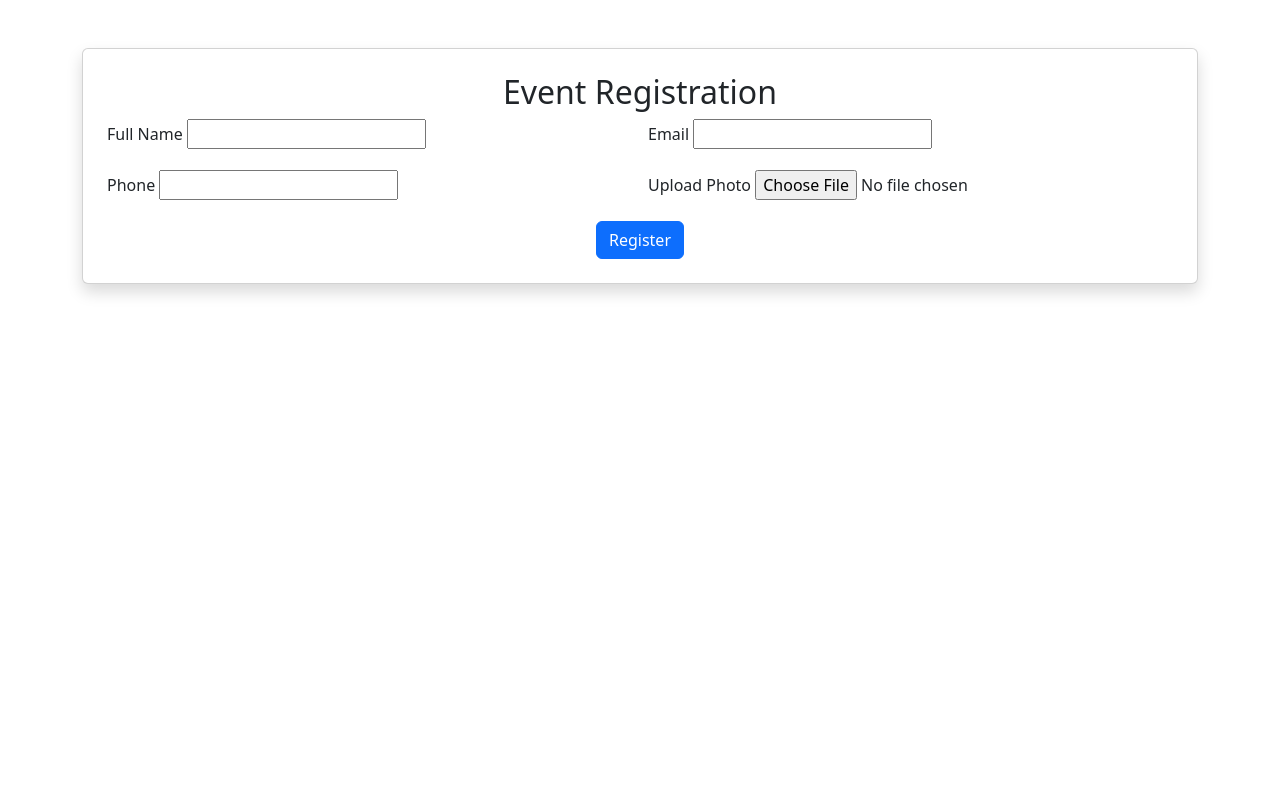
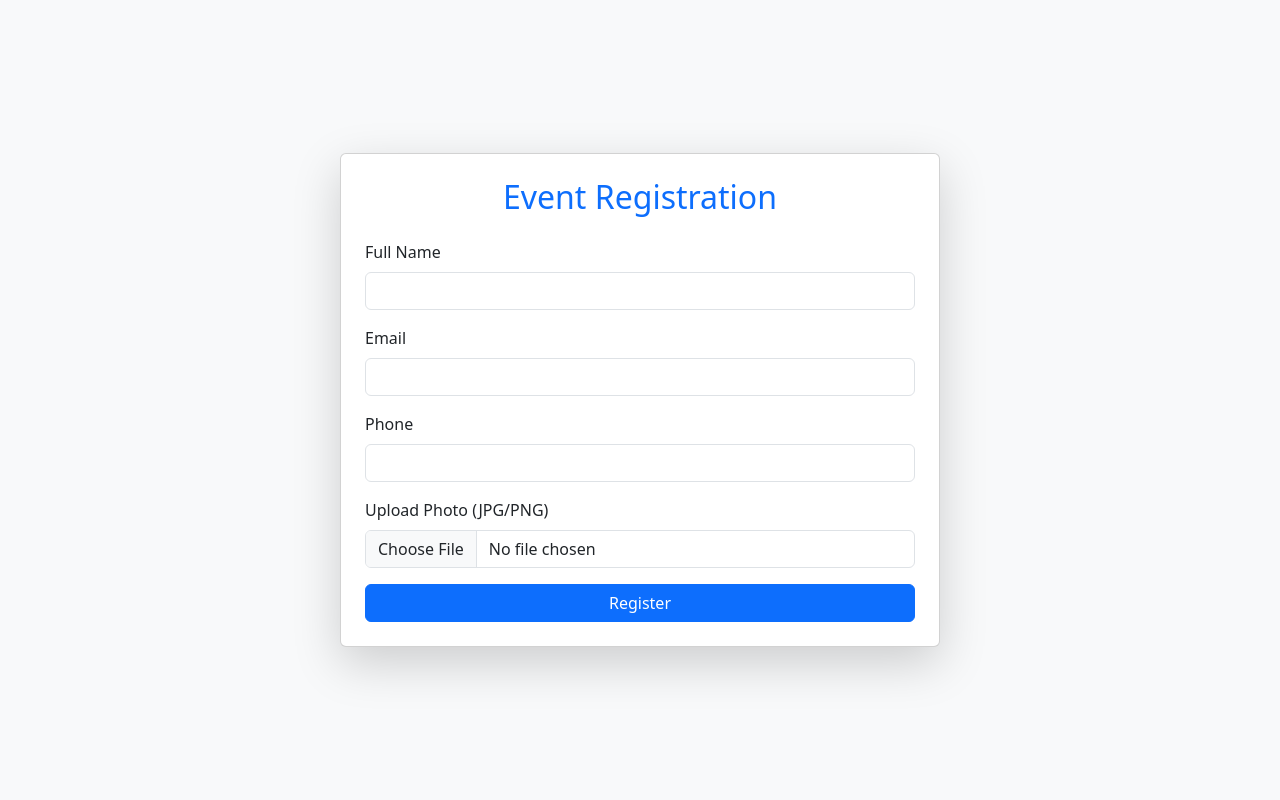
Before and after one commit to Pravin1427/event-registration-system, a Django app: page / in a window 1280 px wide. Run offline with Django 5.2, Linux system fonts and the light colour scheme.

Commit message:
Finalised Version 1.0

```diff
--- a/event_registration/urls.py
+++ b/event_registration/urls.py
@@ -4,6 +4,8 @@ from django.conf import settings
 from django.conf.urls.static import static
 
 urlpatterns = [
+    # Admin site URL
     path('admin/', admin.site.urls),
+    # Include the URL configurations of the 'registration' app
     path('', include('registration.urls')),
 ] + static(settings.MEDIA_URL, document_root=settings.MEDIA_ROOT)
--- a/registration/admin.py
+++ b/registration/admin.py
@@ -1,11 +1,13 @@
 from django.contrib import admin
 from .models import Visitor
 
+# Register the Visitor model to Django Admin
 @admin.register(Visitor)
 class VisitorAdmin(admin.ModelAdmin):
     list_display = ('full_name', 'email', 'phone', 'photo')
     search_fields = ('full_name', 'email')
 
+# Customize admin site appearance
 admin.site.site_header = "Event Registration Admin"
 admin.site.site_title = "Admin Panel"
 admin.site.index_title = "Manage Visitors"
--- a/registration/apps.py
+++ b/registration/apps.py
@@ -3,4 +3,4 @@ from django.apps import AppConfig
 
 class RegistrationConfig(AppConfig):
     default_auto_field = 'django.db.models.BigAutoField'
-    name = 'registration'
+    name = 'registration'  # Name of the Django app
--- a/registration/forms.py
+++ b/registration/forms.py
@@ -3,5 +3,5 @@ from .models import Visitor
 
 class VisitorForm(forms.ModelForm):
     class Meta:
-        model = Visitor
-        fields = ['full_name', 'email', 'phone', 'photo']
+        model = Visitor  # Model used for form
+        fields = ['full_name', 'email', 'phone', 'photo']  # Fields included in the form
--- a/registration/templates/registration/register.html
+++ b/registration/templates/registration/register.html
@@ -1,36 +1,113 @@
+<!-- Registration Success Page (HTML) -->
 <!DOCTYPE html>
 <html lang="en">
 <head>
     <meta charset="UTF-8">
     <meta name="viewport" content="width=device-width, initial-scale=1.0">
     <title>Event Registration</title>
+    <!-- Include Bootstrap for styling -->
     <link rel="stylesheet" href="https://cdn.jsdelivr.net/npm/bootstrap@5.3.0/dist/css/bootstrap.min.css">
 </head>
-<body class="container mt-5">
-    <div class="card p-4 shadow">
-        <h2 class="text-center">Event Registration</h2>
-        <form method="POST" enctype="multipart/form-data" class="row g-3">
+<body class="d-flex justify-content-center align-items-center min-vh-100 bg-light">
+    <div class="card p-4 shadow-lg w-100" style="max-width: 600px;">
+        <h2 class="text-center text-primary mb-4">Event Registration</h2>
+
+        <!-- Show Django form validation errors -->
+        {% if form.errors %}
+        <div class="alert alert-danger">
+            <ul>
+                {% for field in form %}
+                    {% for error in field.errors %}
+                        <li>{{ error }}</li>
+                    {% endfor %}
+                {% endfor %}
+            </ul>
+        </div>
+        {% endif %}
+        <!-- Registration form -->
+
+        <form id="registrationForm" method="POST" enctype="multipart/form-data" class="row g-3">
             {% csrf_token %}
-            <div class="col-md-6">
+
+            <!-- Full Name Field -->
+            <div class="col-12">
                 <label class="form-label">Full Name</label>
-                {{ form.full_name }}
+                <input type="text" name="full_name" id="full_name" class="form-control" value="{{ form.full_name.value|default_if_none:'' }}" required>
+                <small id="nameError" class="text-danger">{{ form.full_name.errors }}</small>
             </div>
-            <div class="col-md-6">
+            <!-- Email Field -->
+            <div class="col-12">
                 <label class="form-label">Email</label>
-                {{ form.email }}
+                <input type="email" name="email" id="email" class="form-control" value="{{ form.email.value|default_if_none:'' }}" required>
+                <small id="emailError" class="text-danger">{{ form.email.errors }}</small>
             </div>
-            <div class="col-md-6">
+            <!-- Phone Field -->
+            <div class="col-12">
                 <label class="form-label">Phone</label>
-                {{ form.phone }}
+                <input type="text" name="phone" id="phone" class="form-control" value="{{ form.phone.value|default_if_none:'' }}" required>
+                <small id="phoneError" class="text-danger">{{ form.phone.errors }}</small>
             </div>
-            <div class="col-md-6">
-                <label class="form-label">Upload Photo</label>
-                {{ form.photo }}
+            <!-- Upload Photo Field -->
+            <div class="col-12">
+                <label class="form-label">Upload Photo (JPG/PNG)</label>
+                <input type="file" name="photo" id="photo" class="form-control" accept="image/jpeg, image/png" required>
+                <small id="photoError" class="text-danger">{{ form.photo.errors }}</small>
             </div>
+            <!-- Submit Button -->
             <div class="col-12 text-center">
-                <button type="submit" class="btn btn-primary">Register</button>
+                <button type="submit" class="btn btn-primary w-100">Register</button>
             </div>
         </form>
     </div>
+
+    <!-- JavaScript for Front-End Validation -->
+    <script>
+        document.getElementById("registrationForm").addEventListener("submit", function(event) {
+            let valid = true;
+
+            let name = document.getElementById("full_name").value;
+            if (name.length < 3) {
+                document.getElementById("nameError").innerText = "Full Name must be at least 3 characters.";
+                valid = false;
+            } else {
+                document.getElementById("nameError").innerText = "";
+            }
+
+            let email = document.getElementById("email").value;
+            let emailPattern = /^[^ ]+@[^ ]+\.[a-z]{2,3}$/;
+            if (!email.match(emailPattern)) {
+                document.getElementById("emailError").innerText = "Enter a valid email address.";
+                valid = false;
+            } else {
+                document.getElementById("emailError").innerText = "";
+            }
+
+            let phone = document.getElementById("phone").value;
+            if (!phone.match(/^[0-9]{10,15}$/)) {
+                document.getElementById("phoneError").innerText = "Enter a valid 10-15 digit phone number.";
+                valid = false;
+            } else {
+                document.getElementById("phoneError").innerText = "";
+            }
+
+            let photo = document.getElementById("photo").files[0];
+            if (photo) {
+                let allowedTypes = ["image/jpeg", "image/png"];
+                if (!allowedTypes.includes(photo.type)) {
+                    document.getElementById("photoError").innerText = "Only JPG or PNG files are allowed.";
+                    valid = false;
+                } else {
+                    document.getElementById("photoError").innerText = "";
+                }
+            } else {
+                document.getElementById("photoError").innerText = "Please upload a photo.";
+                valid = false;
+            }
+
+            if (!valid) {
+                event.preventDefault();
+            }
+        });
+    </script>
 </body>
 </html>
--- a/registration/urls.py
+++ b/registration/urls.py
@@ -2,8 +2,8 @@ from django.urls import path
 from .views import register_visitor, success, serve_badge, download_badge_pdf
 
 urlpatterns = [
-    path('', register_visitor, name='register_visitor'),
-    path('success/<int:visitor_id>/', success, name='success'),
-    path('badge/<int:visitor_id>/', serve_badge, name='generate_badge'),
-    path('download_badge_pdf/<int:visitor_id>/', download_badge_pdf, name='download_badge_pdf'),
+    path('', register_visitor, name='register_visitor'), # Homepage for registration
+    path('success/<int:visitor_id>/', success, name='success'), # Success page with visitor badge
+    path('badge/<int:visitor_id>/', serve_badge, name='generate_badge'), # Serve visitor badge image
+    path('download_badge_pdf/<int:visitor_id>/', download_badge_pdf, name='download_badge_pdf'), # Download badge as PDF
 ]
```
Also changed, not shown: event_registration/settings.py (+7 -1 lines), registration/templates/registration/success.html (+12 -12 lines), requirements.txt (added, +11 -0 lines), registration/migrations/0001_initial.py.
